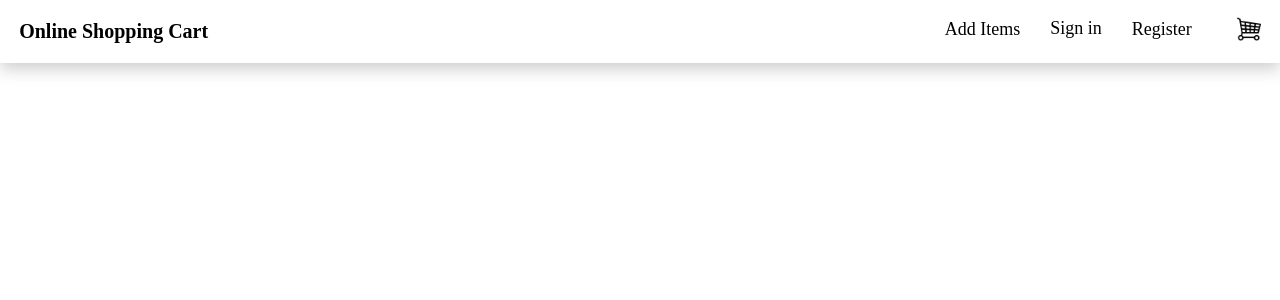
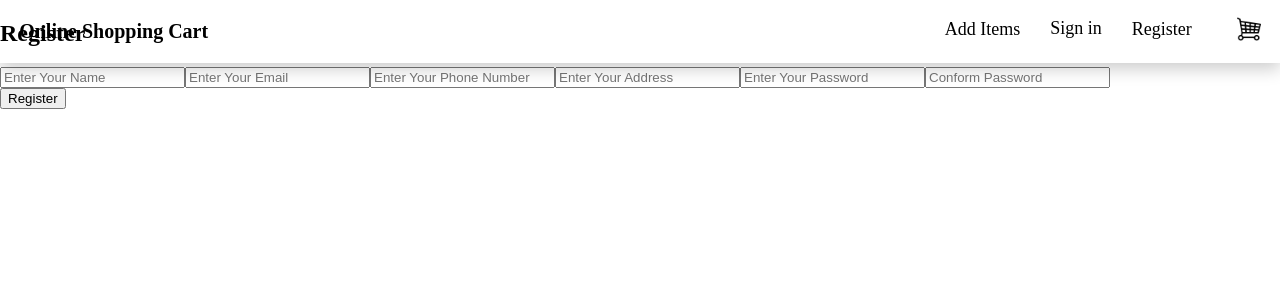
Before and after one commit to KeshaCodeolima/Shopping-Cart, a React (Create React App) app in the folder ractcart/: page /register in a window 1280 px wide. Shown: the top 300 px of the page. Built offline with nearby package versions, Linux system fonts and the light colour scheme.

Commit message:
Add the input tags and classnames to edit and get the details

```diff
--- a/ractcart/src/Components/Pages/Register.jsx
+++ b/ractcart/src/Components/Pages/Register.jsx
@@ -2,11 +2,28 @@ import React from 'react';
 import './Register.css';
 
 function Register() {
-  return (
-    <>
-
-    </>
-  )
+    return (
+        <>
+            <div className="registermain">
+                <div className="registerbox">
+                    <div className="registertittel">
+                        <h2>Register</h2>
+                    </div>
+                    <div className="registerdetails">
+                        <input type="text" placeholder='Enter Your Name' />
+                        <input type="email" placeholder='Enter Your Email' />
+                        <input type="text" placeholder='Enter Your Phone Number' />
+                        <input type="text" placeholder='Enter Your Address' />
+                        <input type="password" placeholder='Enter Your Password' />
+                        <input type="password" placeholder='Conform Password' />
+                    </div>
+                    <div className="btnregi">
+                        <button>Register</button>
+                    </div>
+                </div>
+            </div>
+        </>
+    )
 }
 
 export default Register
```
